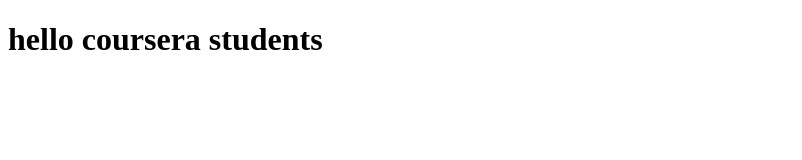
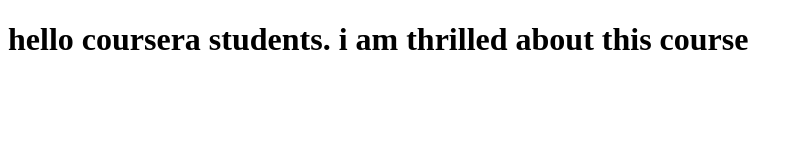
Before and after one commit to hadis0097/coursera-test, a plain HTML site: page index.html in a window 1280 px wide. Shown: the whole page, without its empty margins (0-802 px from the left). Drawn offline with Linux system fonts and the light colour scheme.

Commit message:
new version of file

```diff
--- a/index.html
+++ b/index.html
@@ -5,6 +5,6 @@
     <title>hello coursera</title>
   </head>
   <body>
-    <h1>hello coursera students</h1>
+    <h1>hello coursera students. i am thrilled about this course</h1>
   </body>
 </html>
```
